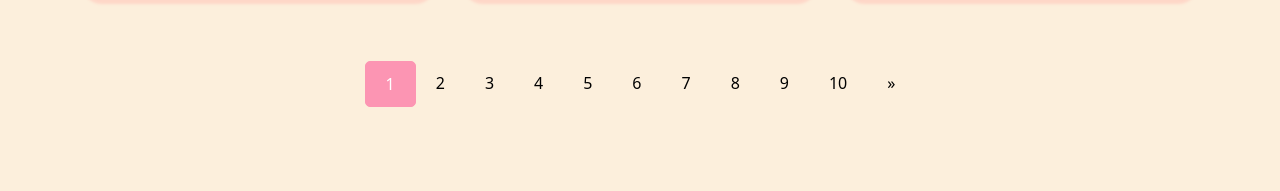
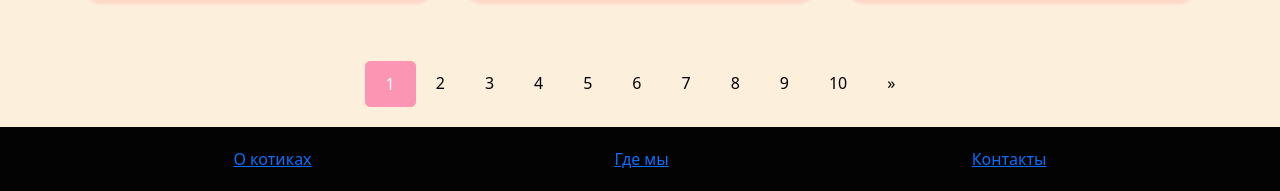
Before and after one commit to nikniksham/FlaskPostgreDocker, a Flask app: page / in a window 1280 px wide. Shown: the part 1680-1871 px from the top of the page. Before the commit the page ends 1787 px from the top, so only its background shows below. Run offline with Flask 2, Linux system fonts and the light colour scheme; data that the repository does not hold is empty; some libraries are stand-ins or nearby versions.

Commit message:
make footer

```diff
--- a/static/css/style.css
+++ b/static/css/style.css
@@ -424,6 +424,19 @@ header {
     background-size: contain;
 }
 
+footer {
+    width: 100%;
+    background: #030303;
+    color: white !important;
+    padding: 20px 0;
+}
+
+.footer__container {
+    width: 100%;
+    display: flex;
+    justify-content: space-around;
+}
+
 @media (max-width: 991.99px) {
     .cat__container {
         width: calc(50% - 15px);
--- a/templates/base.html
+++ b/templates/base.html
@@ -26,5 +26,14 @@
     </div>
 </header>
 {% block pageblock %}{% endblock %}
+<footer>
+    <div class="container">
+        <div class="footer__container">
+            <a href="#">О котиках</a>
+            <a href="">Где мы</a>
+            <a href="">Контакты</a>
+        </div>
+    </div>
+</footer>
 </body>
 </html>
--- a/templates/main-page.html
+++ b/templates/main-page.html
@@ -33,7 +33,7 @@
                         <option value="2">Женский</option>
                     </select>
                 </div>
-                <input id="submit" type="text" class="settings__input" placeholder="Введите свой запрос сюда">
+                <input id="submit" type="text" name="text" class="settings__input" placeholder="Введите свой запрос сюда">
             </div>
         </form>
     </div>
```
